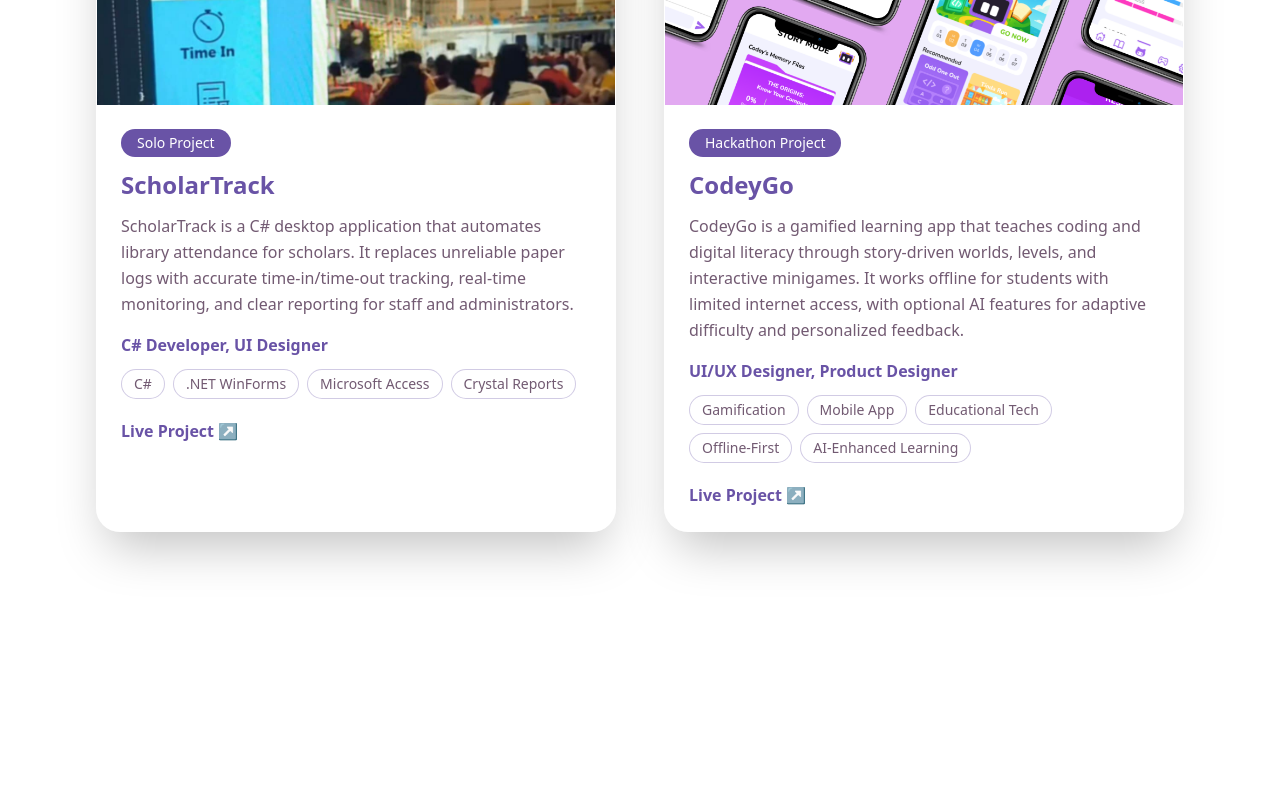
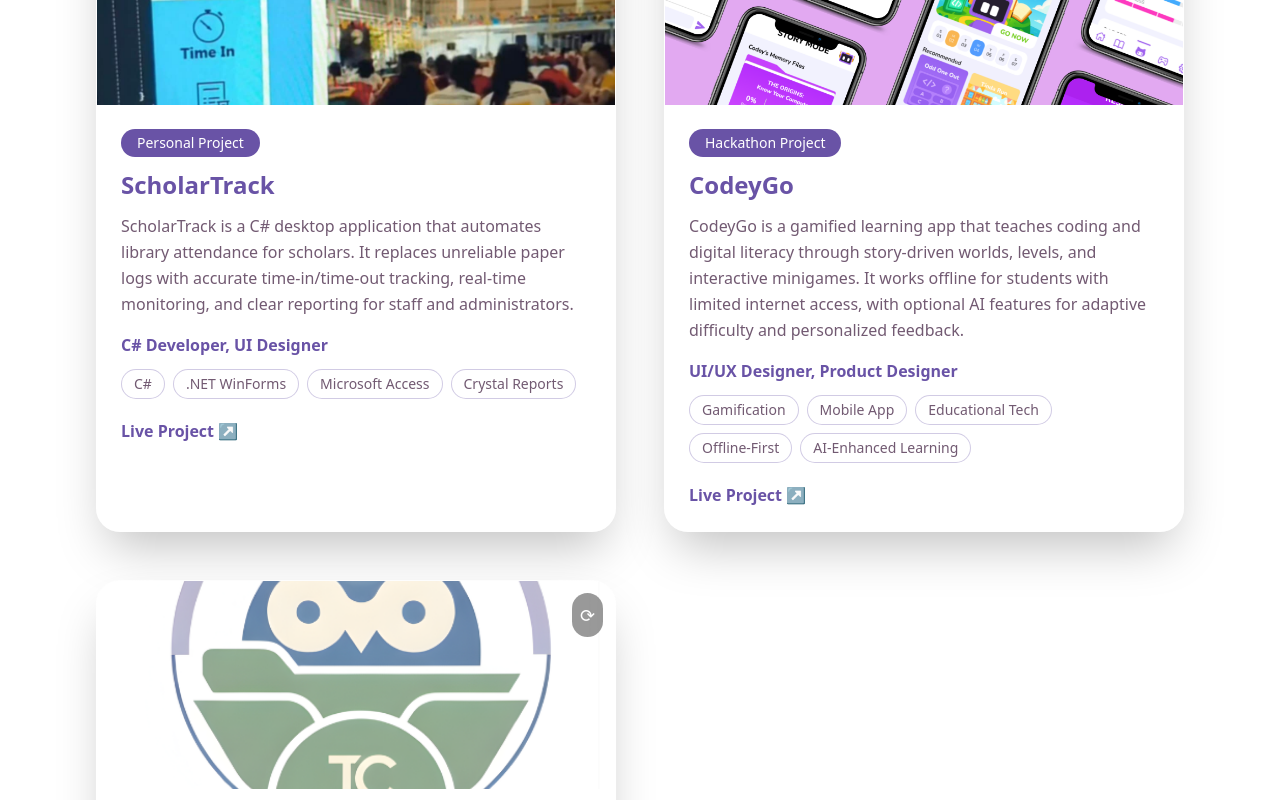
Before and after one commit to twinkycasidsid/twinkyportfolio, a React (Vite) app: page /projects in a window 1280 px wide. Shown: the part 1060-1860 px from the top of the page. Before the commit the page ends 1672 px from the top, so only its background shows below. Built offline with nearby package versions, Linux system fonts and the light colour scheme.

Commit message:
Added a new on-going project TaskCove on projects section

```diff
--- a/src/pages/Projects.jsx
+++ b/src/pages/Projects.jsx
@@ -47,7 +47,7 @@ export default function Projects() {
 
         <ProjectCard
           image="/scholartrack.jpg"
-          label="Solo Project"
+          label="Personal Project"
           title="ScholarTrack"
           description="ScholarTrack is a C# desktop application that automates library attendance for scholars. It replaces unreliable paper logs with accurate time-in/time-out tracking, real-time monitoring, and clear reporting for staff and administrators."
           role="C# Developer, UI Designer"
@@ -70,6 +70,23 @@ export default function Projects() {
           ]}
           link=""
         />
+
+        <ProjectCard
+          image="/taskcove-logo.png"
+          label="Personal Project"
+          title="TaskCove"
+          description="TaskCove is a productivity-focused mobile application designed to help users manage tasks, focus sessions, and daily goals in one place. It integrates a Pomodoro-based workflow, clean UI, and Supabase authentication, with plans for AI-assisted task insights and reminders."
+          role="Mobile Developer, UI/UX Designer"
+          tags={[
+            "Productivity",
+            "Mobile App",
+            "React Native",
+            "Expo",
+            "Supabase",
+            "Pomodoro Technique",
+          ]}
+          link=""
+        />
       </div>
     </div>
   );
```
Also changed, not shown: public/taskcove-logo.png (added).
